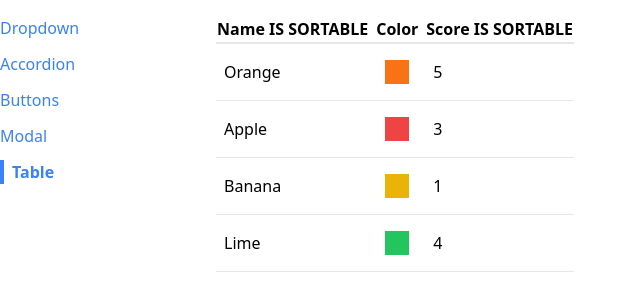
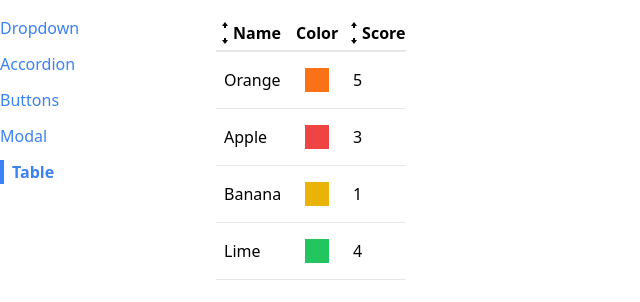
Before and after one commit to gulsenkeskin/react-comps, a React (Create React App) app: page /table in a window 1280 px wide. Shown: the top 302 px of the page, without its empty margins (0-640 px from the left). Built offline with nearby package versions, Linux system fonts and the light colour scheme.

Commit message:
table sort function added

```diff
--- a/src/components/SortableTable.js
+++ b/src/components/SortableTable.js
@@ -1,7 +1,65 @@
+import { useState } from "react";
 import Table from "./Table";
+import { GoArrowSmallDown, GoArrowSmallUp } from "react-icons/go";
 
 function SortableTable(props) {
-  const { config } = props; //propslardaki config propsunu değişkene atar
+  const [sortOrder, setSortOrder] = useState(null);
+  const [sortBy, setSortBy] = useState(null);
+
+  const { config, data } = props; //propslardaki config propsunu değişkene atar
+
+  const handleClick = (label) => {
+    if (sortBy && label !== sortBy) {
+      setSortBy("asc");
+      setSortBy(label);
+      return;
+    }
+    setSortOrder(() => {
+      if (sortOrder == null) {
+        return "asc";
+      } else if (sortOrder === "asc") {
+        return "desc";
+      } else if (sortOrder === "desc") {
+        return null;
+      }
+    });
+
+    setSortBy((currentSortOrder) => {
+      if (currentSortOrder == null || sortOrder === "asc") {
+        return label;
+      } else if (currentSortOrder === "desc") {
+        return null;
+      }
+    });
+
+    // if (sortOrder == null) {
+    //   setSortOrder("asc");
+    //   setSortBy(label);
+    // } else if (sortOrder === "asc") {
+    //   setSortOrder("desc");
+    //   setSortBy(label);
+    // } else if (sortOrder === "desc") {
+    //   setSortOrder(null);
+    //   setSortBy(null);
+    // }
+  };
+
+  let sortedData = data;
+  if (sortOrder && sortBy) {
+    const { sortValue } = config.find((column) => column.label === sortBy);
+    sortedData = [...data].sort((a, b) => {
+      const valueA = sortValue(a);
+      const valueB = sortValue(b);
+
+      const reverseOrder = sortOrder === "asc" ? 1 : -1;
+
+      if (typeof valueA === "string") {
+        return valueA.localeCompare(valueB) * reverseOrder;
+      } else {
+        return (valueA - valueB) * reverseOrder;
+      }
+    });
+  }
 
   //orjinal veriyi değiştirmemek için updatedConfig oluştururuz
   const updatedConfig = config.map((column) => {
@@ -10,12 +68,50 @@
     }
     return {
       ...column,
-      header: () => <th>{column.label} IS SORTABLE</th>,
+      header: () => (
+        <th
+          className="cursor-pointer hover:bg-gray-100"
+          onClick={() => handleClick(column.label)}
+        >
+          <div className="flex items-center">
+            {getIcons(column.label, sortBy, sortOrder)}
+            {column.label}
+          </div>
+        </th>
+      ),
     };
   });
 
   //...props'un içerisinde de config prop'u vardır ancak daha sonra geçtiğimiz config={updatedConfig} prop'u onun üstüne yazılır
-  return <Table {...props} config={updatedConfig}></Table>;
+  return <Table {...props} data={sortedData} config={updatedConfig}></Table>;
+}
+
+function getIcons(label, sortBy, sortOrder) {
+  if (label !== sortBy) {
+    return (
+      <div>
+        <GoArrowSmallUp></GoArrowSmallUp>
+        <GoArrowSmallDown></GoArrowSmallDown>
+      </div>
+    );
+  }
+
+  if (sortOrder === null) {
+    return (
+      <div>
+        <GoArrowSmallUp></GoArrowSmallUp>
+        <GoArrowSmallDown></GoArrowSmallDown>
+      </div>
+    );
+  } else if (sortOrder === "asc") {
+    <div>
+      <GoArrowSmallUp></GoArrowSmallUp>
+    </div>;
+  } else if (sortOrder === "desc") {
+    <div>
+      <GoArrowSmallDown></GoArrowSmallDown>
+    </div>;
+  }
 }
 
 export default SortableTable;
```
